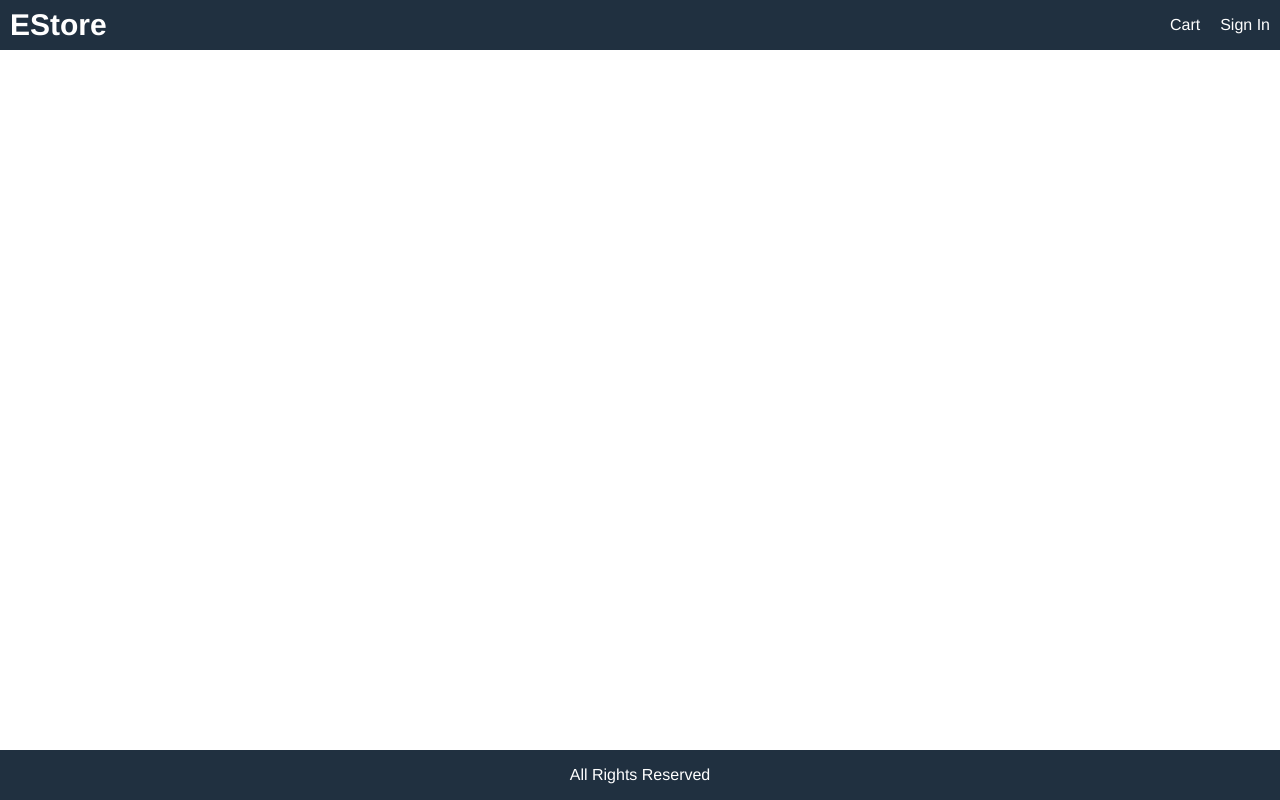
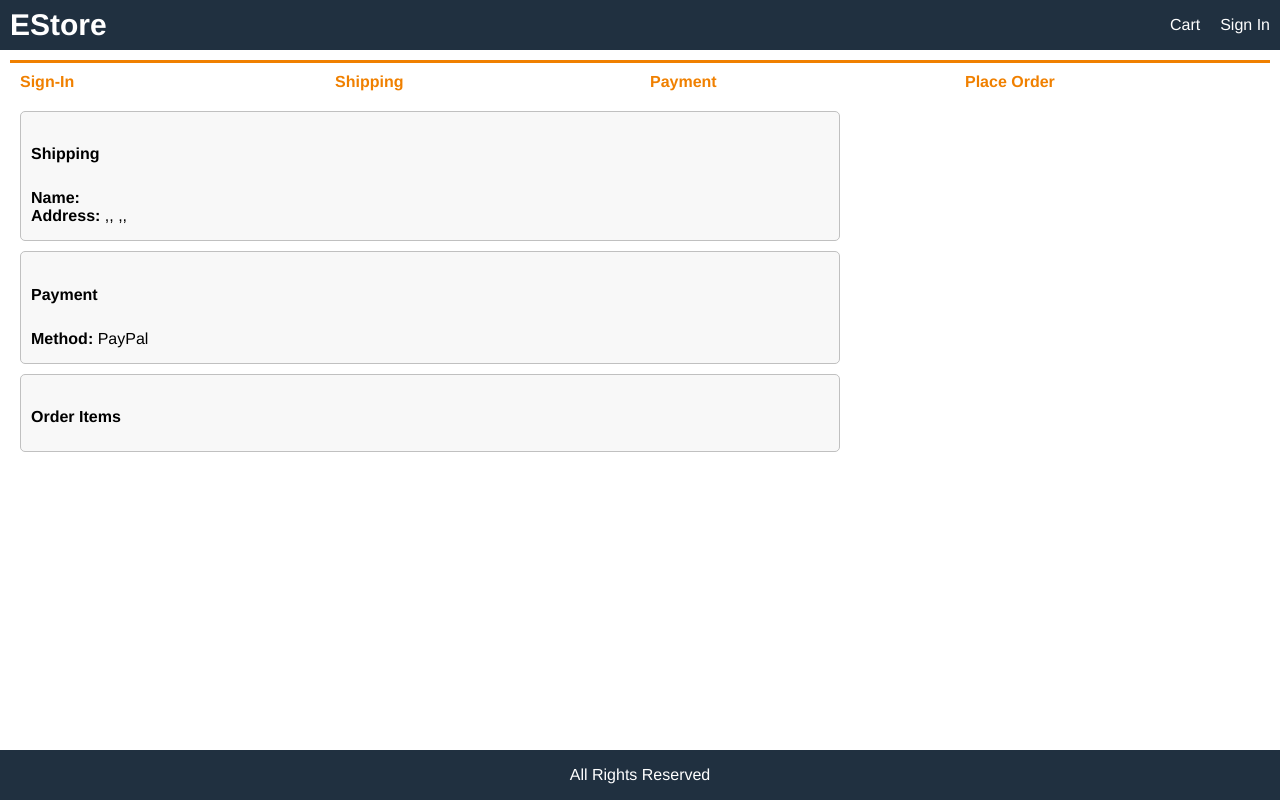
Before and after one commit to OnTheRocks/Ecommerce, a React (Create React App) app in the folder frontend/: page /placeorder in a window 1280 px wide. Built offline with nearby package versions, Linux system fonts and the light colour scheme.

Commit message:
Created Place Order Screen.

```diff
--- a/frontend/src/App.js
+++ b/frontend/src/App.js
@@ -8,6 +8,7 @@ import PaymentMethodScreen from './Screens/PaymentMethodScreen';
 import ProductScreen from './Screens/ProductScreen';
 import RegisterScreen from './Screens/RegisterScreen';
 import ShippingAddressScreen from './Screens/ShippingAddressScreen';
+import PlaceOrderScreen from './Screens/PlaceOrderScreen';
 import SigninScreen from './Screens/SigninScreen';
 
 function App() {
@@ -55,6 +56,7 @@ function App() {
       <Route path="/register" component={RegisterScreen}></Route>
       <Route path="/shipping" component={ShippingAddressScreen}></Route>
       <Route path="/payment" component={PaymentMethodScreen}></Route>
+      <Route path="/placeorder" component={PlaceOrderScreen}></Route>
       <Route path="/" component={HomeScreen} exact></Route>
     </main>
     <footer className="row center" >
--- a/frontend/src/Screens/PaymentMethodScreen.js
+++ b/frontend/src/Screens/PaymentMethodScreen.js
@@ -4,9 +4,9 @@ import { savePaymentMethod } from '../actions/cartActions';
 import CheckoutSteps from '../components/CheckoutSteps';
 
 export default function PaymentMethodScreen(props) {
-  const cart = useSelector(state => state.cart);
+  const cart = useSelector((state) => state.cart);
   const { shippingAddress } = cart;
-  if( !shippingAddress.shippingAddress ) {
+  if( !shippingAddress.address ) {
     props.history.push('/shipping');
   }
   const [paymentMethod, setPaymentMethod] = useState('PayPal');
@@ -15,7 +15,7 @@ export default function PaymentMethodScreen(props) {
     e.preventDefault();
     dispatch(savePaymentMethod(paymentMethod));
     props.history.push('/placeorder');
-  }
+  };
   return (
     <div>
       <CheckoutSteps step1 step2 step3 ></CheckoutSteps>
--- /dev/null
+++ b/frontend/src/Screens/PlaceOrderScreen.js
@@ -0,0 +1,64 @@
+import React from 'react'
+import { useSelector } from 'react-redux'
+import { Link } from 'react-router-dom';
+import CheckoutSteps from '../components/CheckoutSteps';
+
+export default function PlaceOrderScreen(props) {
+  const cart = useSelector(state => state.cart);
+  if(!cart.paymentMethod) {
+    props.hustory.push('/payment');
+  }
+  return (
+    <div>
+      <CheckoutSteps step1 step2 step3 step4 ></CheckoutSteps>
+      <div className="row top">
+        <div className="col-2">
+          <ul>
+            <li>
+              <div className="card card-body">
+                <h2>Shipping</h2>
+                <p>
+                  <strong>Name:</strong>  {cart.shippingAddress.fullName}<br />
+                  <strong>Address:</strong> {cart.shippingAddress.address},
+                    {cart.shippingAddress.city}, {cart.shippingAddress.state},
+                    {cart.shippingAddress.zip}, {cart.shippingAddress.country}
+                </p>
+              </div>
+            </li>
+            <li>
+              <div className="card card-body">
+                <h2>Payment</h2>
+                <p>
+                  <strong>Method:</strong>  {cart.paymentMethod}
+                </p>
+              </div>
+            </li>
+            <li>
+              <div className="card card-body">
+                <h2>Order Items</h2>
+                <ul>
+                  {cart.cartItems.map((item) => (
+                      <li key={item.product}>
+                        <div className="row">
+                          <div>
+                            <img src={item.image} alt={item.name} className="small"></img>
+                          </div>
+                          <div className="min-30">
+                            <Link to={`/product/${item.product}`}>{item.name}</Link>
+                          </div>
+                          <div>
+                            {item.qty} x ${item.price} = ${item.qty * item.price}
+                          </div>
+                        </div>
+                      </li>
+                    ))}
+                </ul>
+              </div>
+            </li>
+          </ul>
+        </div>
+        <div className="col-1"></div>
+      </div>
+    </div>
+  );
+}
--- a/frontend/src/Screens/ShippingAddressScreen.js
+++ b/frontend/src/Screens/ShippingAddressScreen.js
@@ -29,7 +29,7 @@ export default function ShippingAddressScreen(props) {
       <CheckoutSteps step1 step2></CheckoutSteps>
       <form className="form" onSubmit={submitHandler}>
         <div>
-          <h1>Shipping address</h1>
+          <h1>Shipping Address</h1>
         </div>
         <div>
           <label htmlFor="fullName">Full Name</label>
```
Also changed, not shown: frontend/src/Screens/CartScreen.js (+4 -4 lines).
